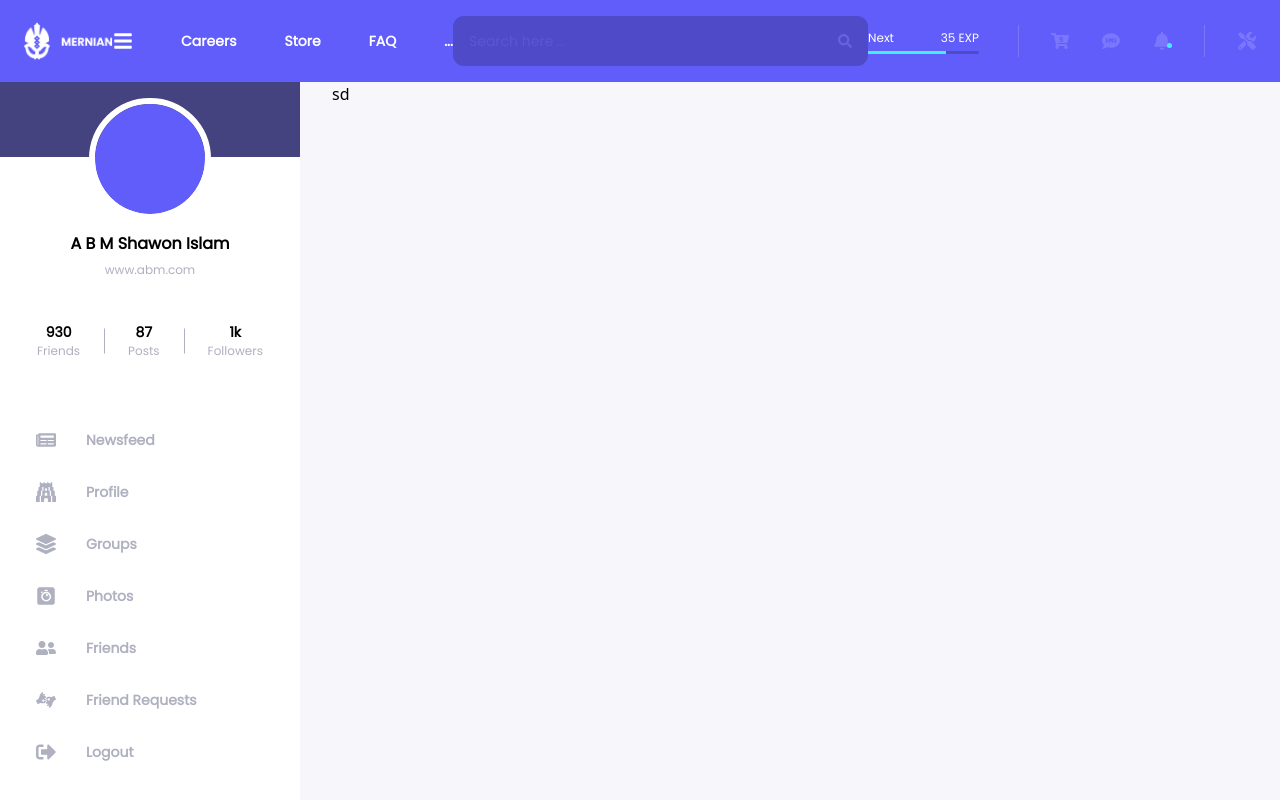
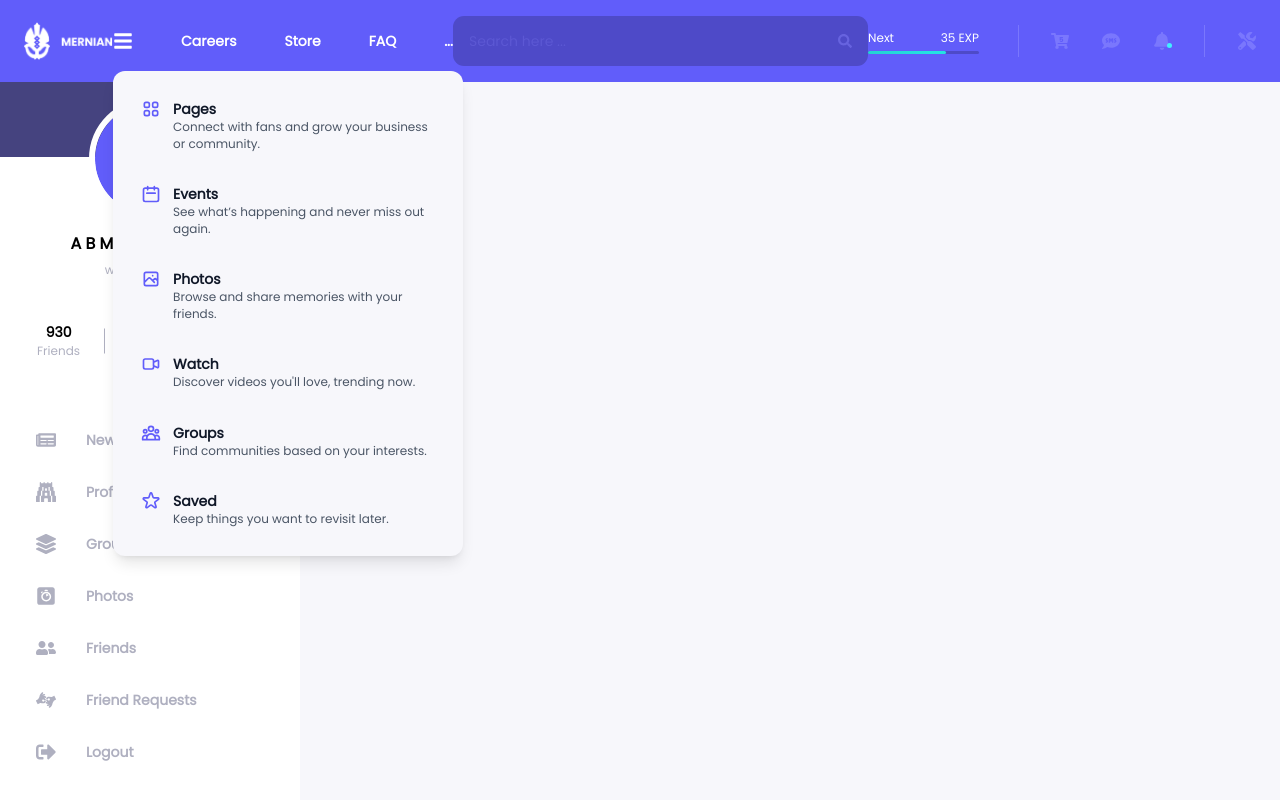
Before and after one commit to arafatYasir/Mernian, a React (Vite) app: page / in a window 1280 px wide. Both pictures are taken after a click on the item 123 px from the left and 41 px from the top of the page. Shown: the top 800 px of the page. Built offline with nearby package versions, Linux system fonts and the light colour scheme.

Commit message:
Dropdowns added in navbar

```diff
--- a/package.json
+++ b/package.json
@@ -13,6 +13,7 @@
     "@tailwindcss/vite": "^4.1.10",
     "react": "^19.1.0",
     "react-dom": "^19.1.0",
+    "react-icons": "^5.5.0",
     "react-router": "^7.6.2",
     "tailwindcss": "^4.1.10"
   },
--- a/src/components/Navbar.jsx
+++ b/src/components/Navbar.jsx
@@ -1,23 +1,120 @@
+import { useEffect, useRef, useState } from "react";
 import { Link } from "react-router";
+import {
+    HiOutlineUserGroup,
+    HiOutlineCalendar,
+    HiOutlinePhotograph,
+    HiOutlineVideoCamera,
+    HiOutlineViewGrid,
+    HiOutlineStar,
+} from "react-icons/hi";
+
 import MenuIcon from "../icons/MenuIcon";
 import SearchIcon from "../icons/SearchIcon";
 import CartIcon from "../icons/CartIcon";
 import MessageIcon from "../icons/MessageIcon";
-import NotificationIcon from "../icons/NotificationIcon"
+import NotificationIcon from "../icons/NotificationIcon";
 import ToolsIcon from "../icons/ToolsIcon";
 
 const Navbar = () => {
+    const [dropdownOpen, setDropdownOpen] = useState(false);
+    const [dotsOpen, setDotsOpen] = useState(false);
+    const dropdownRef = useRef(null)
+    const dotsRef = useRef(null);
+
+    const dropdownItems = [
+        {
+            label: "Pages",
+            description: "Connect with fans and grow your business or community.",
+            icon: <HiOutlineViewGrid />,
+        },
+        {
+            label: "Events",
+            description: "See what’s happening and never miss out again.",
+            icon: <HiOutlineCalendar />,
+        },
+        {
+            label: "Photos",
+            description: "Browse and share memories with your friends.",
+            icon: <HiOutlinePhotograph />,
+        },
+        {
+            label: "Watch",
+            description: "Discover videos you'll love, trending now.",
+            icon: <HiOutlineVideoCamera />,
+        },
+        {
+            label: "Groups",
+            description: "Find communities based on your interests.",
+            icon: <HiOutlineUserGroup />,
+        },
+        {
+            label: "Saved",
+            description: "Keep things you want to revisit later.",
+            icon: <HiOutlineStar />,
+        },
+    ];
+
+    useEffect(() => {
+        const handleCloseDropdown = (e) => {
+            if (dropdownRef.current && !dropdownRef.current.contains(e.target)) {
+                setDropdownOpen(false);
+            }
+        }
+
+        const handleCloseDots = (e) => {
+            if(dotsRef.current && !dotsRef.current.contains(e.target)) {
+                setDotsOpen(false);
+            }
+        }
+
+        document.addEventListener("mousedown", handleCloseDropdown);
+        document.addEventListener("mousedown", handleCloseDots);
+
+        return () => {
+            document.removeEventListener("mousedown", handleCloseDropdown);
+            document.removeEventListener("mousedown", handleCloseDots);
+        }
+    }, [])
+
     return (
-        <nav className="bg-[#615DFA] py-4 px-6 flex items-center justify-between">
+        <nav className="bg-[#615DFA] py-4 px-6 flex items-center justify-between relative">
             <div>
                 <Link to="/">
                     <img src="/logo.png" alt="" />
                 </Link>
             </div>
-            <ul className="flex items-center gap-12">
-                <li className="cursor-pointer">
+
+            <ul className="flex items-center gap-12 relative">
+                {/* Menu dropdown trigger */}
+                <li
+                    className="cursor-pointer relative"
+                    onClick={() => setDropdownOpen(!dropdownOpen)}
+                    ref={dropdownRef}
+                >
                     <MenuIcon />
+                    {dropdownOpen && (
+                        <div className="absolute top-10 left-0 w-[350px] bg-[#F7F7FB] rounded-xl shadow-lg z-50 p-4 space-y-2">
+                            {dropdownItems.map((item, index) => (
+                                <div
+                                    key={index}
+                                    className="flex items-start gap-3 p-3 rounded-lg hover:bg-white hover:shadow-sm transition cursor-pointer"
+                                >
+                                    <div className="text-xl text-[#615DFA]">{item.icon}</div>
+                                    <div>
+                                        <div className="text-sm font-semibold text-gray-900 font-['Poppins']">
+                                            {item.label}
+                                        </div>
+                                        <div className="text-xs text-gray-600 font-['Poppins'] leading-snug">
+                                            {item.description}
+                                        </div>
+                                    </div>
+                                </div>
+                            ))}
+                        </div>
+                    )}
                 </li>
+
                 <li className="text-white text-sm font-bold font-['Poppins']">
                     <Link>Careers</Link>
                 </li>
@@ -27,38 +124,61 @@ const Navbar = () => {
                 <li className="text-white text-sm font-bold font-['Poppins']">
                     <Link>FAQ</Link>
                 </li>
-                <li className="text-white text-sm font-bold font-['Poppins'] cursor-pointer">
-                    ...
+                <li ref={dotsRef} onClick={() => setDotsOpen(!dotsOpen)} className="text-white text-sm font-bold font-['Poppins'] cursor-pointer relative">
+                    <div>...</div>
+
+                    {dotsOpen && (
+                        <div className="absolute top-8 right-0 w-[230px] bg-[#F7F7FB] rounded-xl shadow-xl p-4 z-50 space-y-3">
+                            <div className="text-sm font-semibold text-gray-800 font-['Poppins'] hover:bg-white p-2 rounded-md cursor-pointer transition">
+                                Settings
+                                <div className="text-xs text-gray-500 font-normal">Customize your preferences</div>
+                            </div>
+                            <div className="text-sm font-semibold text-gray-800 font-['Poppins'] hover:bg-white p-2 rounded-md cursor-pointer transition">
+                                Help Center
+                                <div className="text-xs text-gray-500 font-normal">Get help & find answers</div>
+                            </div>
+                            <div className="text-sm font-semibold text-gray-800 font-['Poppins'] hover:bg-white p-2 rounded-md cursor-pointer transition">
+                                Keyboard Shortcuts
+                                <div className="text-xs text-gray-500 font-normal">View all shortcuts</div>
+                            </div>
+                            <div className="text-sm font-semibold text-gray-800 font-['Poppins'] hover:bg-white p-2 rounded-md cursor-pointer transition">
+                                Send Feedback
+                                <div className="text-xs text-gray-500 font-normal">Tell us what you think</div>
+                            </div>
+                        </div>
+                    )}
                 </li>
             </ul>
-            <div className=" relative">
-                <input className="text-[#6965E0] text-sm font-['Poppins'] w-[415px] py-[15px] pl-4 rounded-[11px] bg-[#4E4AC8] focus:bg-white outline-none transition" type="text" placeholder="Search here ..." />
 
+            <div className="relative">
+                <input
+                    className="text-[#6965E0] text-sm font-['Poppins'] w-[415px] py-[15px] pl-4 rounded-[11px] bg-[#4E4AC8] focus:bg-white outline-none transition"
+                    type="text"
+                    placeholder="Search here ..."
+                />
                 <div className="absolute top-1/2 -translate-y-1/2 right-4">
                     <SearchIcon />
                 </div>
             </div>
-            <div className=" flex items-center">
+
+            <div className="flex items-center">
                 <div className="w-[111px] relative after:content-[''] after:absolute after:w-[1.5px] after:h-8 after:bg-[#7A77FD] after:top-1/2 after:right-[-40px] after:-translate-y-1/2">
                     <div className="flex justify-between mb-[4px]">
                         <span className="text-white font-['Poppins'] text-[12px]">Next</span>
                         <span className="text-white font-['Poppins'] text-[12px]">35 EXP</span>
                     </div>
                     <div className="h-[3px] rounded-[7px] bg-[#4E4AC8]">
-                        <div className="h-full w-[70%] bg-[#41EFFF]"></div>
+                        <div
+                            className="h-full w-[70%] bg-[#41EFFF] bg-gradient-to-r rounded-[7px]"
+                            style={{ background: "linear-gradient(90deg,rgba(35, 210, 210, 1) 0%, rgba(35, 226, 226, 1) 81%)" }}
+                        ></div>
                     </div>
                 </div>
 
                 <div className="flex items-center gap-[33px] ml-[72px] relative after:content-[''] after:absolute after:w-[1.5px] after:h-8 after:bg-[#7A77FD] after:top-1/2 after:right-[-33px] after:-translate-y-1/2">
-                    <div>
-                        <CartIcon />
-                    </div>
-                    <div>
-                        <MessageIcon />
-                    </div>
-                    <div>
-                        <NotificationIcon />
-                    </div>
+                    <CartIcon />
+                    <MessageIcon />
+                    <NotificationIcon />
                 </div>
 
                 <div className="ml-[66px]">
```
Also changed, not shown: 1 other file (tests, documents, lock files or other folders).
